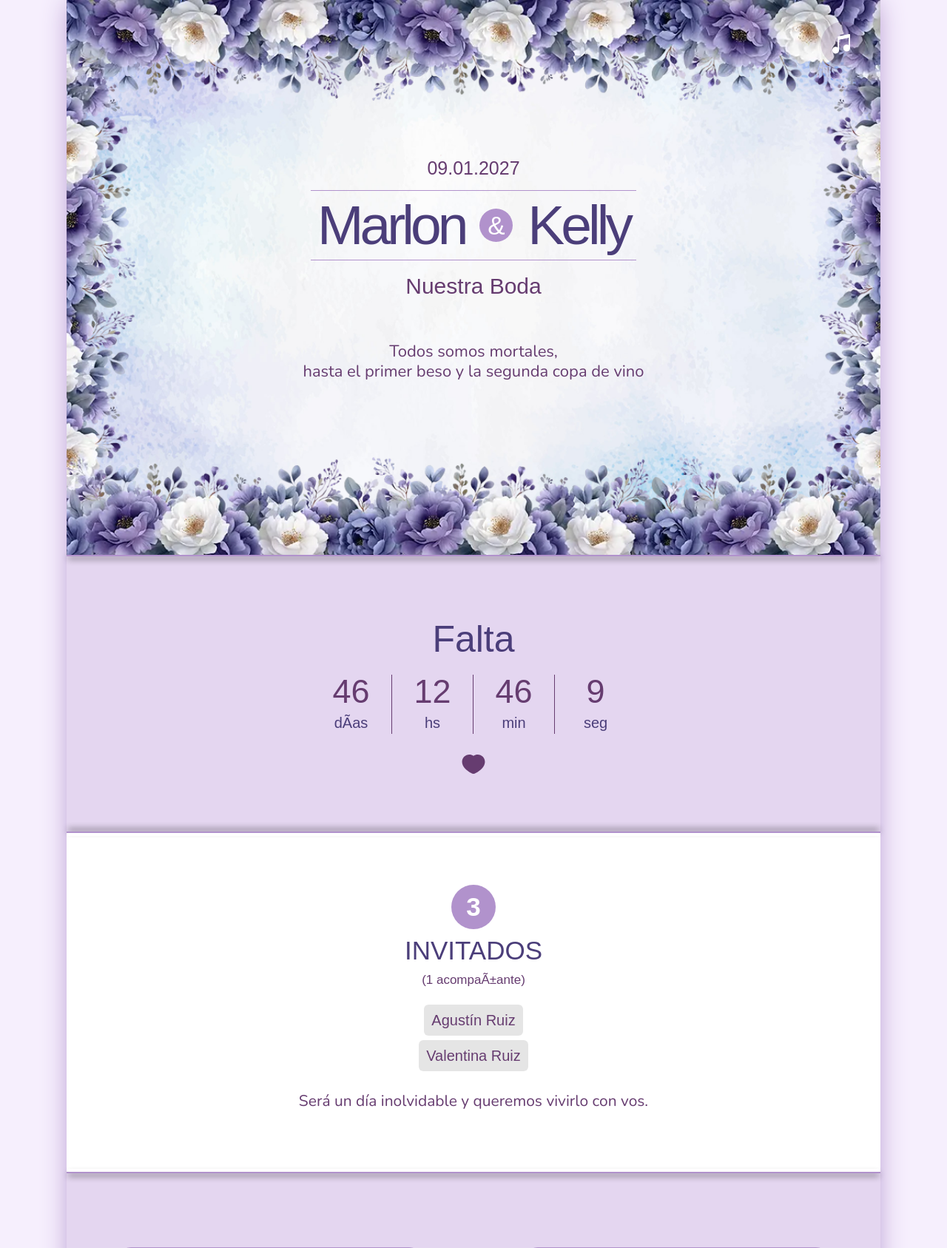
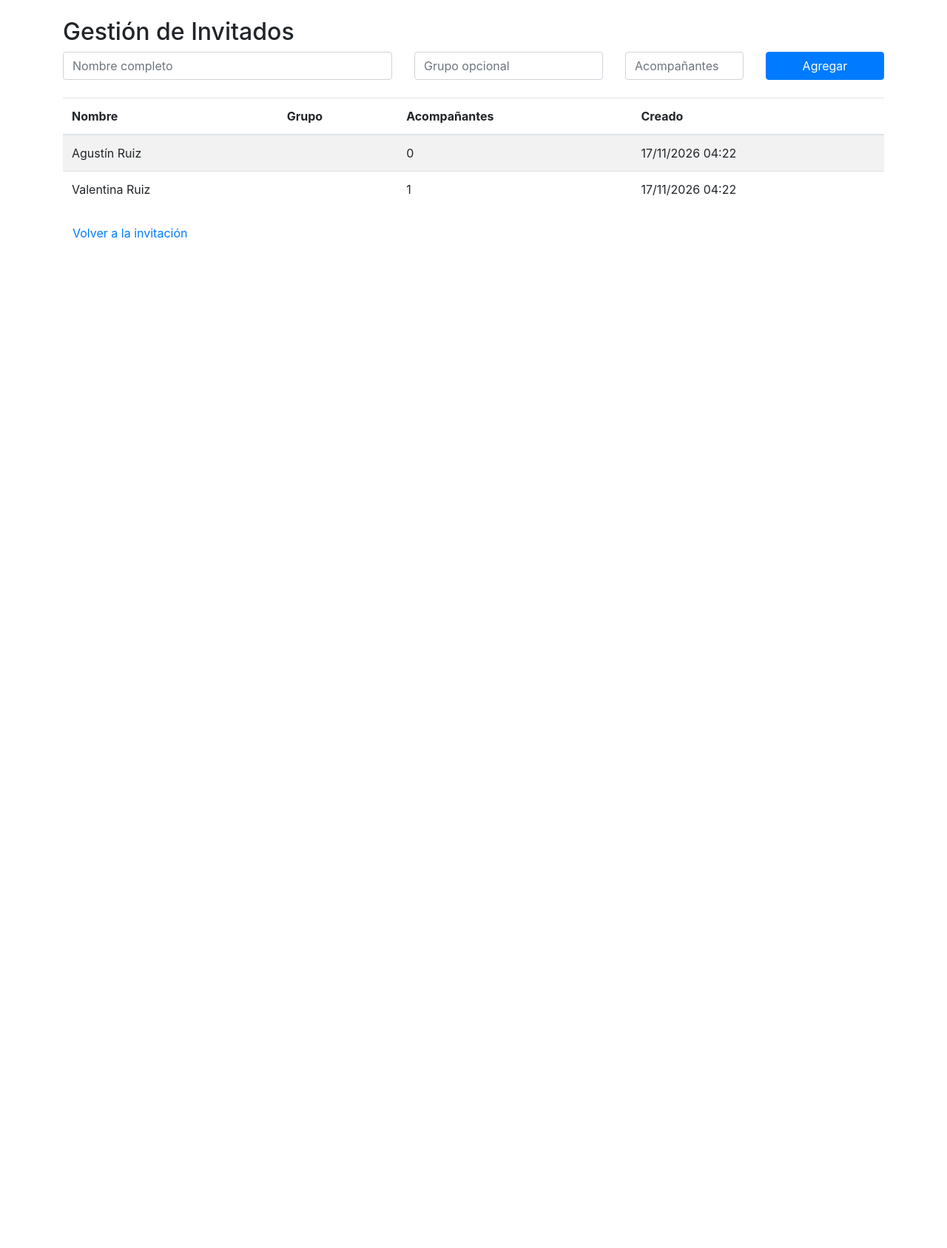
Before and after one commit to Jhoz33/boda-invitacion, a Django app: page /invitados/ in a window 1280 px wide. Shown: the top 1687 px of the page at 74% size. After the commit the page ends 322 px from the top, so only its background shows below. Run offline with Django 5.2, Linux system fonts and the light colour scheme; data comes from the database, SQL or seed files in the repository; some libraries are stand-ins or nearby versions; some web fonts are replaced.

Commit message:
Corregir tildes en cuenta regresiva, quitar footer de firma y país, añadir página gestión de invitados backend

```diff
--- a/invitacion/urls.py
+++ b/invitacion/urls.py
@@ -8,6 +8,7 @@ app_name = "invitacion"
 urlpatterns = [
     path("", views.invitacion_view, name="inicio"),
     path("preview/", views.preview_view, name="preview"),
+    path("invitados/", views.gestion_invitados, name="gestion_invitados"),
     path("<str:codigo>/", views.invitacion_view, name="por_pais"),
     path("api/asistencia/", views.submit_response, name="submit_response"),
     path("producto/fetchs/confirmar-asistencia.php", views.confirmar_asistencia, name="confirmar_asistencia"),
--- a/invitacion/views.py
+++ b/invitacion/views.py
@@ -50,6 +50,20 @@ def invitacion_view(request, codigo="pe"):
 def preview_view(request):
     """Vista previa de la invitación dentro de un marco de teléfono."""
     return render(request, "preview.html")
+
+
+def gestion_invitados(request):
+    if request.method == "POST":
+        nombre = request.POST.get("nombre", "").strip()
+        grupo = request.POST.get("grupo", "").strip()
+        try:
+            acompanantes = int(request.POST.get("acompanantes") or 0)
+        except ValueError:
+            acompanantes = 0
+        if nombre:
+            Invitado.objects.create(nombre=nombre, grupo=grupo, acompanantes=acompanantes)
+    invitados = Invitado.objects.all()
+    return render(request, "gestion_invitados.html", {"invitados": invitados})
 
 
 def _parse_fecha(valor: str) -> datetime:
--- /dev/null
+++ b/templates/gestion_invitados.html
@@ -0,0 +1,34 @@
+{% load static %}
+<!DOCTYPE html>
+<html lang="es">
+<head>
+<meta charset="UTF-8">
+<title>Gestión de Invitados</title>
+<link rel="stylesheet" href="{% static 'modelo-invitacion/133/css/bootstrap.min.css' %}">
+</head>
+<body class="p-4">
+<div class="container">
+<h2>Gestión de Invitados</h2>
+<form method="post" class="mb-4">
+{% csrf_token %}
+<div class="row g-2">
+<div class="col-md-5"><input type="text" name="nombre" class="form-control" placeholder="Nombre completo" required></div>
+<div class="col-md-3"><input type="text" name="grupo" class="form-control" placeholder="Grupo opcional"></div>
+<div class="col-md-2"><input type="number" name="acompanantes" class="form-control" placeholder="Acompañantes" min="0"></div>
+<div class="col-md-2"><button class="btn btn-primary w-100">Agregar</button></div>
+</div>
+</form>
+<table class="table table-striped">
+<thead><tr><th>Nombre</th><th>Grupo</th><th>Acompañantes</th><th>Creado</th></tr></thead>
+<tbody>
+{% for i in invitados %}
+<tr><td>{{ i.nombre }}</td><td>{{ i.grupo }}</td><td>{{ i.acompanantes }}</td><td>{{ i.creado|date:"d/m/Y H:i" }}</td></tr>
+{% empty %}
+<tr><td colspan="4">No hay invitados</td></tr>
+{% endfor %}
+</tbody>
+</table>
+<a href="/" class="btn btn-link">Volver a la invitación</a>
+</div>
+</body>
+</html>
--- a/templates/index.html
+++ b/templates/index.html
@@ -158,7 +158,7 @@
 
           <div id="dias" class="reloj-col">
             <span class="number"></span>
-            <span class="time">dÃ­as</span>
+            <span class="time">d&iacute;as</span>
           </div>
 
           <div id="horas" class="reloj-col">
@@ -700,20 +700,9 @@
     <div class="row">
       <div class="col-md-12">
 
-
-        <p>
-          Desarrollado con <span class="heart">&#10084;</span> por          <a href="{% url 'invitacion:por_pais' codigo='pe' %}" target="_blank">
-            <img class="injectable firma-footer" src="{% static 'modelo-invitacion/133/img/fixdate-firma.svg' %}" alt="">
-          </a>
-        </p>
-
-
         <!-- Modal cambio de idioma -->
 
-          <p>
-            <img class="current-flag" width="20" height="20" src="{% static 'public/images/iconos-paises/es-PE.svg' %}" alt="">
-            <a href="#" data-toggle="modal" data-target="#modal-lang">Cambiar paÃ­s</a>
-          </p>
+
 
 
 
@@ -1644,7 +1633,7 @@ document.addEventListener('DOMContentLoaded', function() {
       var seconds = Math.floor((distance % (1000 * 60)) / 1000);
 
       // Display the result in the element with id="demo"
-      // document.getElementById("reloj").innerHTML = days + " dÃ­as " + hours + "hs " +
+      // document.getElementById("reloj").innerHTML = days + " d&iacute;as " + hours + "hs " +
       //   minutes + "m " + seconds + "s ";
 
       $("#dias .number").text(days);
```
